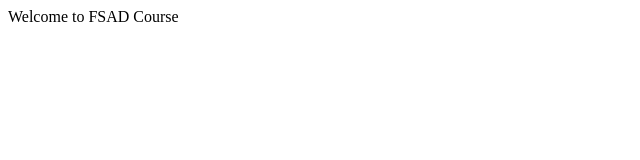
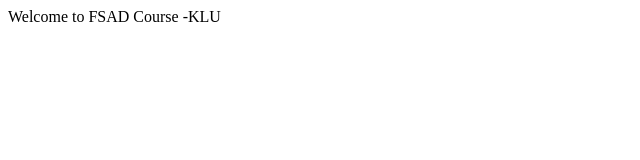
Before and after one commit to Jashnavi25/fsadgitproject, a plain HTML site: page index.html in a window 1280 px wide. Shown: the full height of the page, 0-640 px from the left. Drawn offline with Linux system fonts and the light colour scheme.

Commit message:
modified index.html

```diff
--- a/index.html
+++ b/index.html
@@ -6,6 +6,6 @@
     <title>Document</title>
 </head>
 <body>
-    Welcome to FSAD Course
+    Welcome to FSAD Course -KLU
 </body>
 </html>
```
